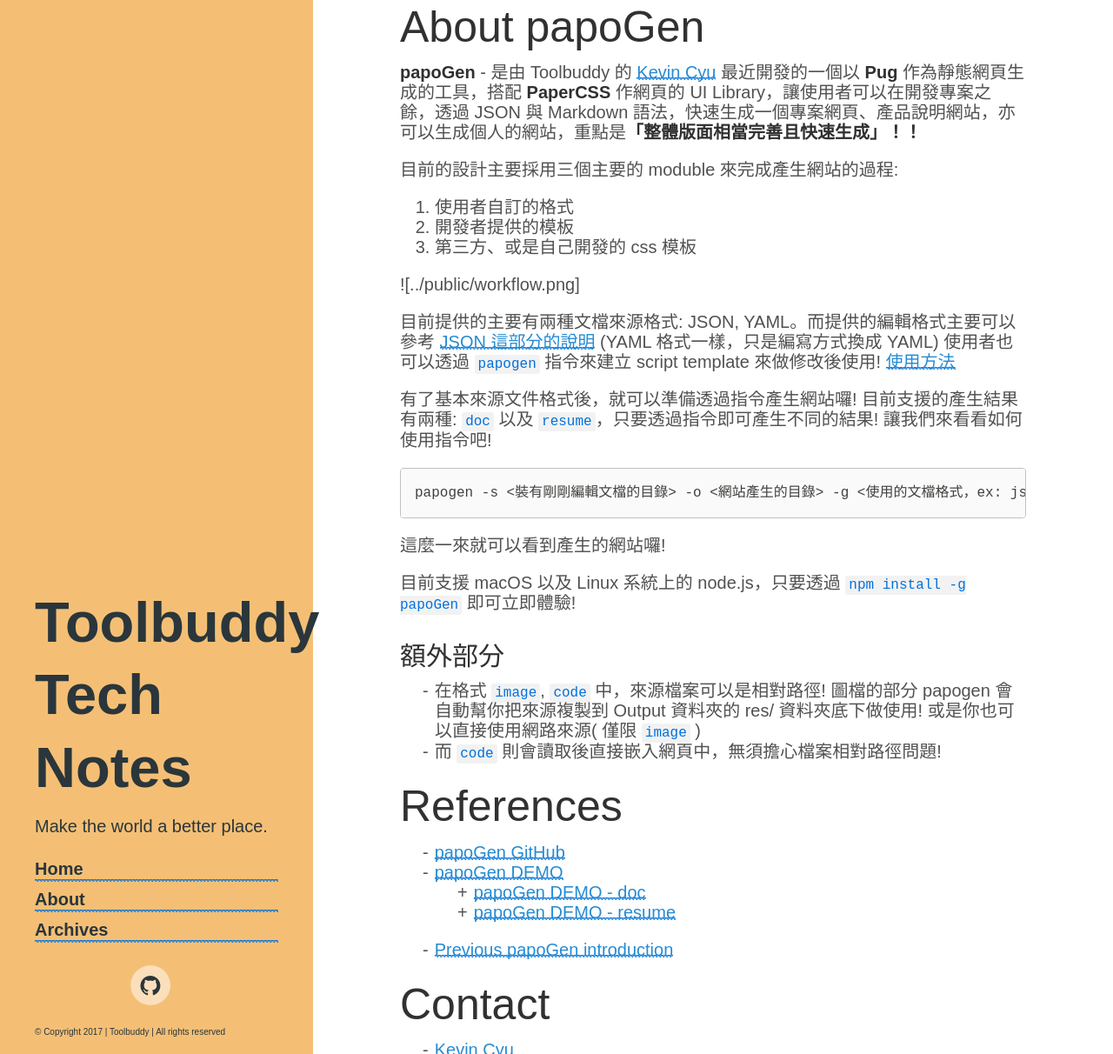
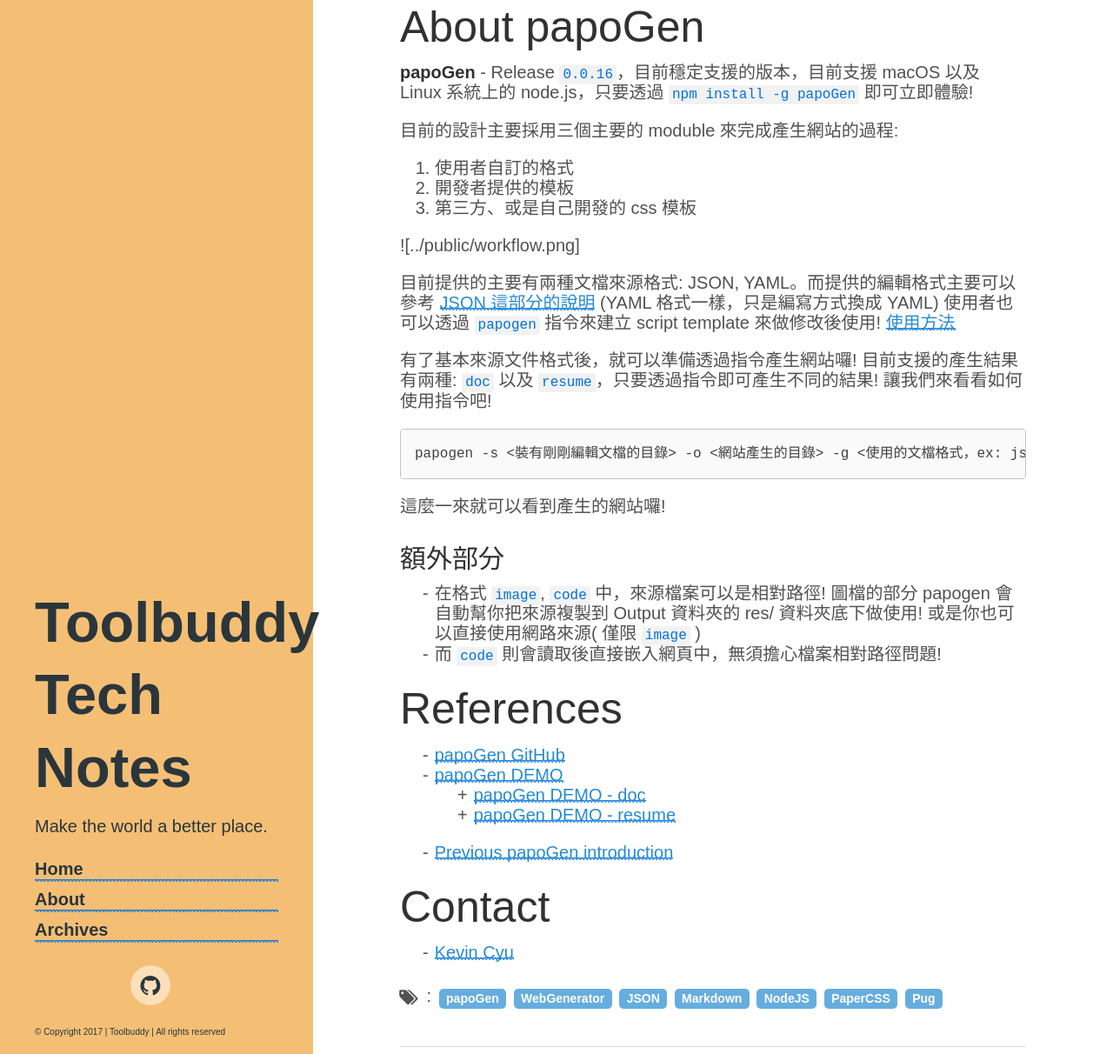
Before and after one commit to toolbuddy/toolbuddy.github.io, a Jekyll site: the page built from _posts/2017-12-18-papoGen-0.0.16-Release.md, in a window 1280 px wide and 1400 px high, scrolled down 479 px. Shown: the part 188-1400 px from the top of the window at 87% size. Built offline with Jekyll 4.4.1, drawn with Linux system fonts in a browser that asks for light colours; some web fonts are replaced; comment, search, counter and statistics services are not loaded.

Commit message:
Modified the post.

```diff
--- a/_posts/2017-12-18-papoGen-0.0.16-Release.md
+++ b/_posts/2017-12-18-papoGen-0.0.16-Release.md
@@ -15,7 +15,7 @@
 
 ## About papoGen
 
-**papoGen** - 是由 Toolbuddy 的 [Kevin Cyu](https://kevinbird61.github.io/Intro/) 最近開發的一個以 **Pug** 作為靜態網頁生成的工具，搭配 **PaperCSS** 作網頁的 UI Library，讓使用者可以在開發專案之餘，透過 JSON 與 Markdown 語法，快速生成一個專案網頁、產品說明網站，亦可以生成個人的網站，重點是**「整體版面相當完善且快速生成」！！**
+**papoGen** - Release `0.0.16`，目前穩定支援的版本，目前支援 macOS 以及 Linux 系統上的 node.js，只要透過 `npm install -g papoGen` 即可立即體驗!
 
 目前的設計主要採用三個主要的 moduble 來完成產生網站的過程:
 1. 使用者自訂的格式
@@ -36,8 +36,6 @@
 
 這麼一來就可以看到產生的網站囉!
 
-目前支援 macOS 以及 Linux 系統上的 node.js，只要透過 `npm install -g papoGen` 即可立即體驗!
-
 
 ### 額外部分
 
```
